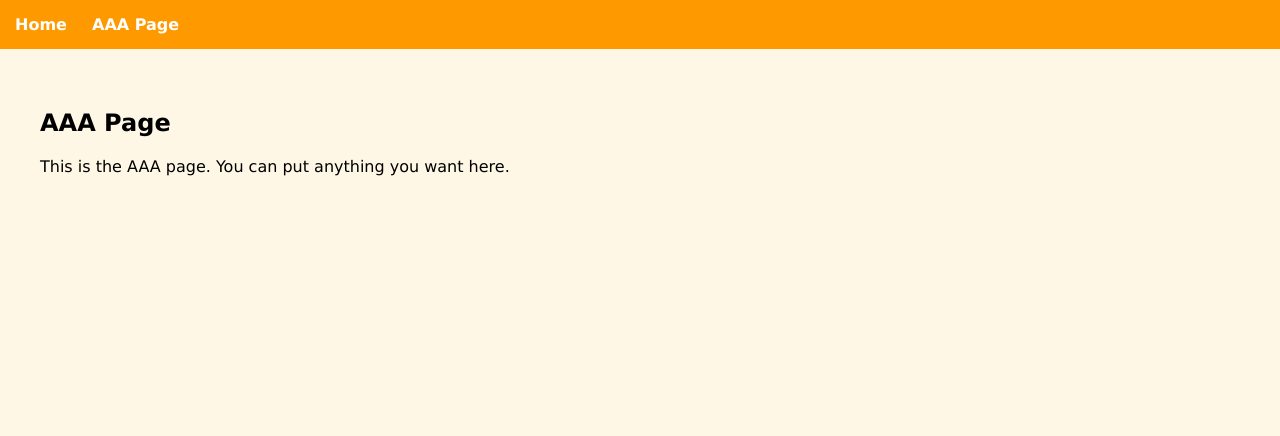
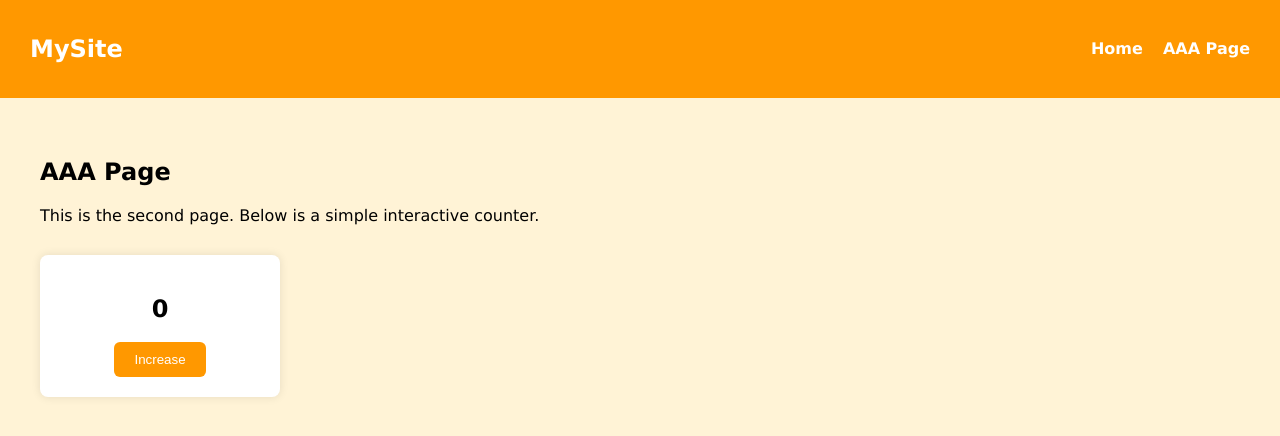
Before and after one commit to AleksandrDoineko/immigrant, a plain HTML site: page aaa.html in a window 1280 px wide. Drawn offline with Linux system fonts and the light colour scheme.

Commit message:
changed stuff

```diff
--- a/aaa.html
+++ b/aaa.html
@@ -7,13 +7,27 @@
 </head>
 <body>
     <nav>
+        <h2 class="logo">MySite</h2>
         <a href="index2.html">Home</a>
         <a href="aaa.html">AAA Page</a>
     </nav>
 
     <section class="content">
         <h1>AAA Page</h1>
-        <p>This is the AAA page. You can put anything you want here.</p>
+        <p>This is the second page. Below is a simple interactive counter.</p>
+
+        <div class="counter-box">
+            <h2 id="count">0</h2>
+            <button onclick="increment()">Increase</button>
+        </div>
     </section>
+
+    <script>
+        let count = 0;
+        function increment() {
+            count++;
+            document.getElementById("count").textContent = count;
+        }
+    </script>
 </body>
 </html>
--- a/style2.css
+++ b/style2.css
@@ -1,26 +1,48 @@
 body {
+    margin: 0;
     font-family: Arial, sans-serif;
-    background: #f0f0f0;
-    margin: 0;
-    padding: 0;
+    background: #eef2f3;
 }
 
 nav {
-    background: #333;
-    padding: 15px;
+    background: #222;
+    padding: 15px 30px;
+    display: flex;
+    align-items: center;
+    gap: 20px;
+}
+
+nav .logo {
+    color: #00d4ff;
+    margin-right: auto;
 }
 
 nav a {
     color: white;
-    margin-right: 20px;
     text-decoration: none;
     font-weight: bold;
 }
 
 nav a:hover {
-    text-decoration: underline;
+    color: #00d4ff;
 }
 
-.content {
-    padding: 40px;
+.hero {
+    text-align: center;
+    padding: 100px 20px;
 }
+
+.btn {
+    display: inline-block;
+    margin-top: 20px;
+    padding: 12px 25px;
+    background: #00d4ff;
+    color: black;
+    text-decoration: none;
+    border-radius: 6px;
+    font-weight: bold;
+}
+
+.btn:hover {
+    background: #00aacc;
+}
--- a/style3.css
+++ b/style3.css
@@ -1,18 +1,24 @@
 body {
+    margin: 0;
     font-family: Verdana, sans-serif;
-    background: #fff7e6;
-    margin: 0;
-    padding: 0;
+    background: #fff3d6;
 }
 
 nav {
-    background: #ff9900;
-    padding: 15px;
+    background: #ff9800;
+    padding: 15px 30px;
+    display: flex;
+    align-items: center;
+    gap: 20px;
+}
+
+nav .logo {
+    color: white;
+    margin-right: auto;
 }
 
 nav a {
     color: white;
-    margin-right: 20px;
     text-decoration: none;
     font-weight: bold;
 }
@@ -24,3 +30,26 @@ nav a:hover {
 .content {
     padding: 40px;
 }
+
+.counter-box {
+    margin-top: 30px;
+    background: white;
+    padding: 20px;
+    width: 200px;
+    border-radius: 8px;
+    text-align: center;
+    box-shadow: 0 0 10px rgba(0,0,0,0.1);
+}
+
+button {
+    padding: 10px 20px;
+    background: #ff9800;
+    color: white;
+    border: none;
+    border-radius: 6px;
+    cursor: pointer;
+}
+
+button:hover {
+    background: #e68900;
+}
```
Also changed, not shown: index2.html (+6 -4 lines).
